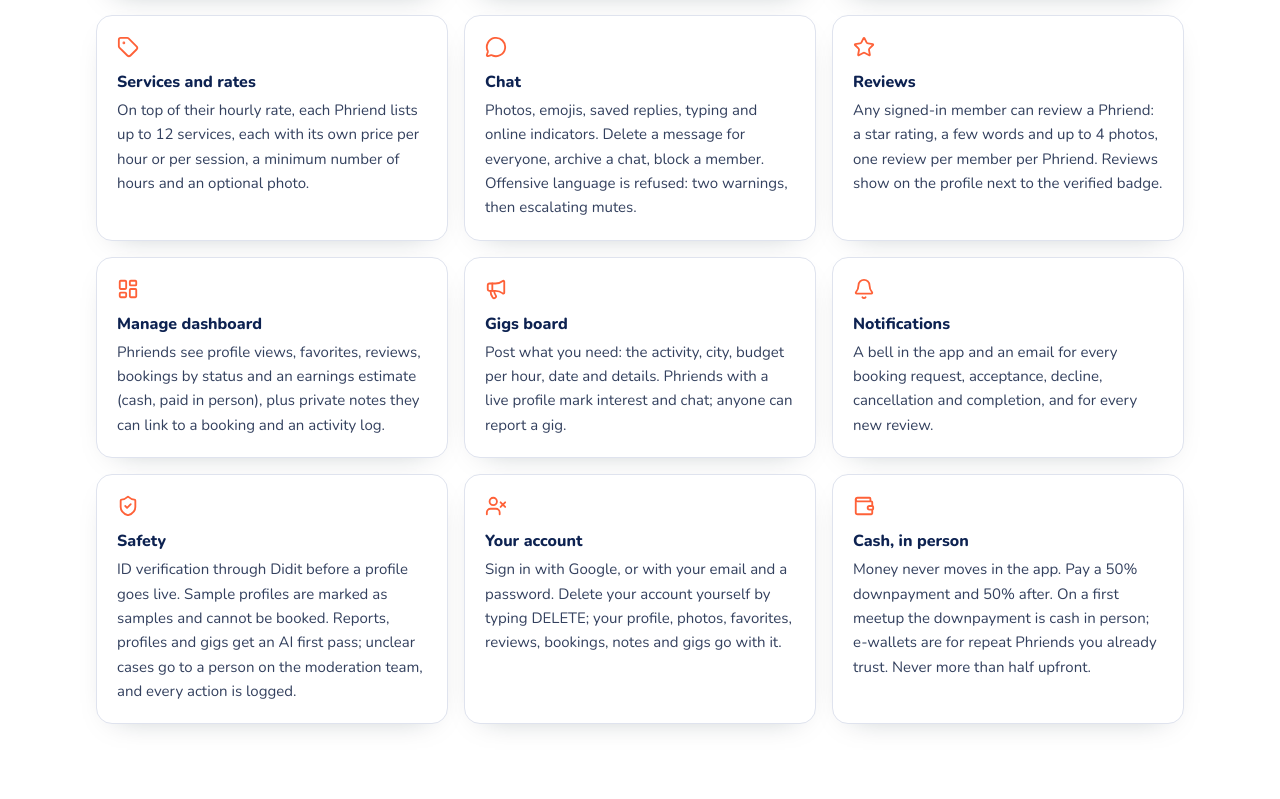
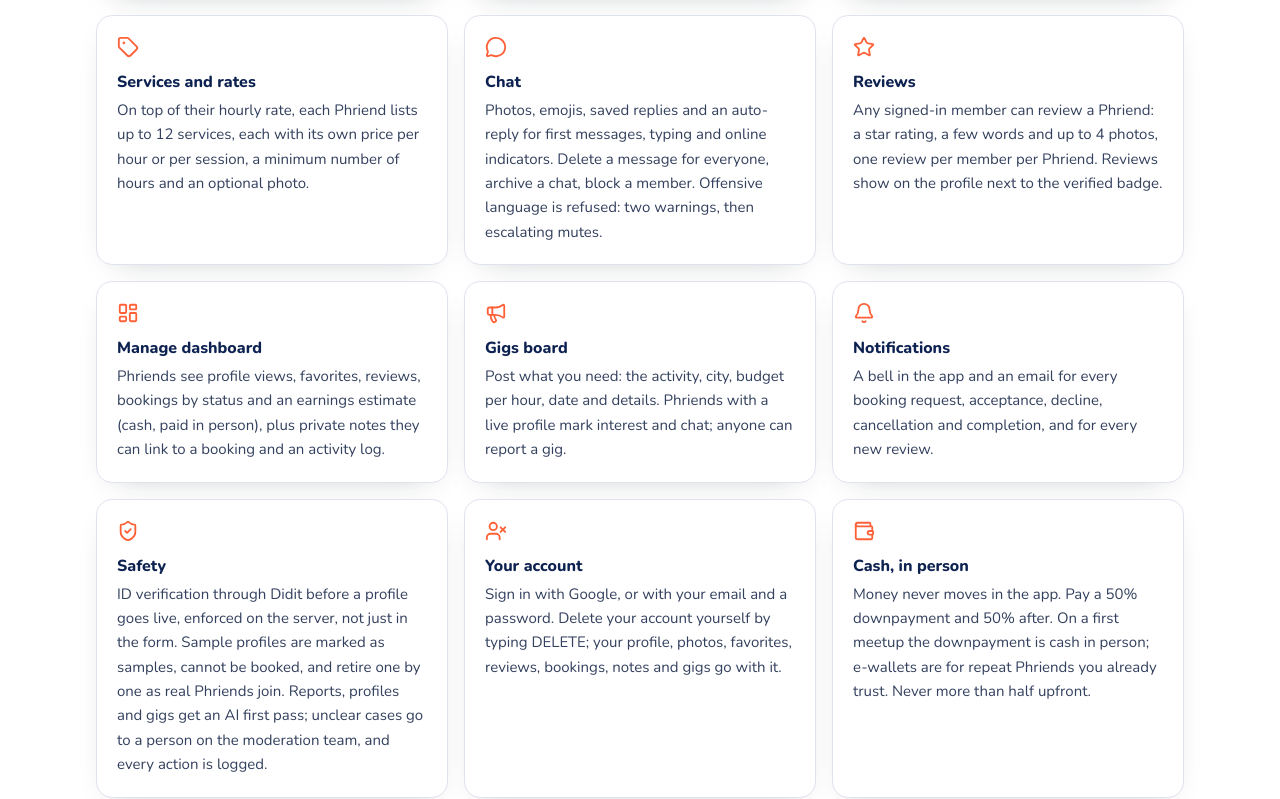
Before and after one commit to newmachinesph/phriend-web, a Next.js app: page / in a window 1280 px wide. Shown: the part 3254-4053 px from the top of the page. Built offline with nearby package versions, Linux system fonts and the light colour scheme; no server answers.

Commit message:
copy(home): chat auto-reply; server-enforced verification and sample retirement in Safety

```diff
--- a/app/page.tsx
+++ b/app/page.tsx
@@ -66,12 +66,12 @@ const FEATURES: { icon: LucideIcon; title: string; text: string }[] = [
   { icon: CalendarDays, title: "Bookings", text: "Pick a service, a date, start time, 1 to 8 hours and a public meeting place, add a note, and send the request up to 60 days ahead. The Phriend accepts or declines; either side can cancel with a reason and mark the meetup completed afterwards. Add it to Google Calendar or download the .ics." },
   { icon: CalendarClock, title: "Schedule", text: "Phriends set their weekly days and hours and lock out dates up to a year ahead. Requests outside those hours, on a locked-out date or over an accepted booking are refused." },
   { icon: Tag, title: "Services and rates", text: "On top of their hourly rate, each Phriend lists up to 12 services, each with its own price per hour or per session, a minimum number of hours and an optional photo." },
-  { icon: MessageCircle, title: "Chat", text: "Photos, emojis, saved replies, typing and online indicators. Delete a message for everyone, archive a chat, block a member. Offensive language is refused: two warnings, then escalating mutes." },
+  { icon: MessageCircle, title: "Chat", text: "Photos, emojis, saved replies and an auto-reply for first messages, typing and online indicators. Delete a message for everyone, archive a chat, block a member. Offensive language is refused: two warnings, then escalating mutes." },
   { icon: Star, title: "Reviews", text: "Any signed-in member can review a Phriend: a star rating, a few words and up to 4 photos, one review per member per Phriend. Reviews show on the profile next to the verified badge." },
   { icon: LayoutDashboard, title: "Manage dashboard", text: "Phriends see profile views, favorites, reviews, bookings by status and an earnings estimate (cash, paid in person), plus private notes they can link to a booking and an activity log." },
   { icon: Megaphone, title: "Gigs board", text: "Post what you need: the activity, city, budget per hour, date and details. Phriends with a live profile mark interest and chat; anyone can report a gig." },
   { icon: Bell, title: "Notifications", text: "A bell in the app and an email for every booking request, acceptance, decline, cancellation and completion, and for every new review." },
-  { icon: ShieldCheck, title: "Safety", text: "ID verification through Didit before a profile goes live. Sample profiles are marked as samples and cannot be booked. Reports, profiles and gigs get an AI first pass; unclear cases go to a person on the moderation team, and every action is logged." },
+  { icon: ShieldCheck, title: "Safety", text: "ID verification through Didit before a profile goes live, enforced on the server, not just in the form. Sample profiles are marked as samples, cannot be booked, and retire one by one as real Phriends join. Reports, profiles and gigs get an AI first pass; unclear cases go to a person on the moderation team, and every action is logged." },
   { icon: UserX, title: "Your account", text: "Sign in with Google, or with your email and a password. Delete your account yourself by typing DELETE; your profile, photos, favorites, reviews, bookings, notes and gigs go with it." },
   { icon: Wallet, title: "Cash, in person", text: "Money never moves in the app. Pay a 50% downpayment and 50% after. On a first meetup the downpayment is cash in person; e-wallets are for repeat Phriends you already trust. Never more than half upfront." },
 ];
```
